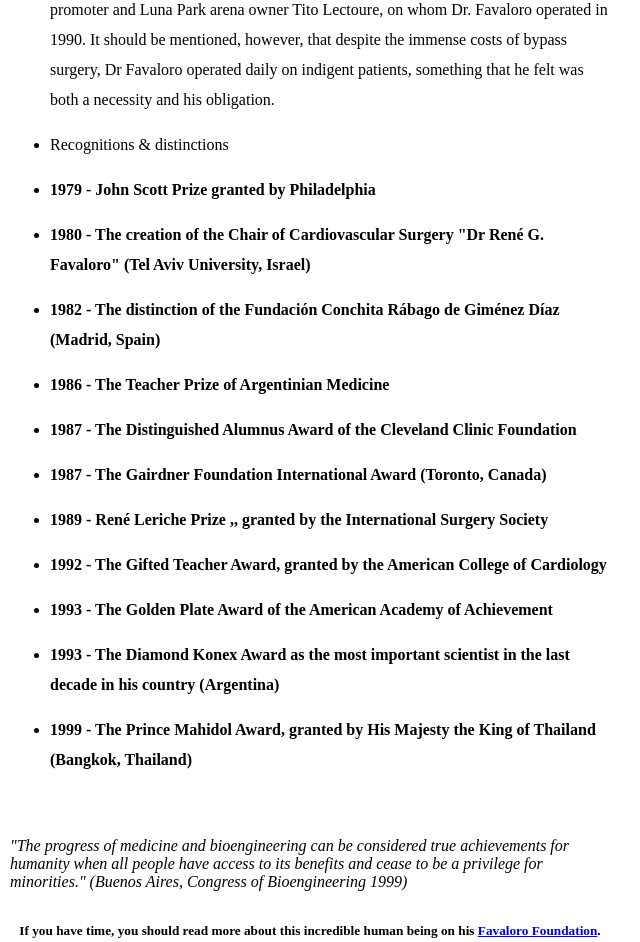
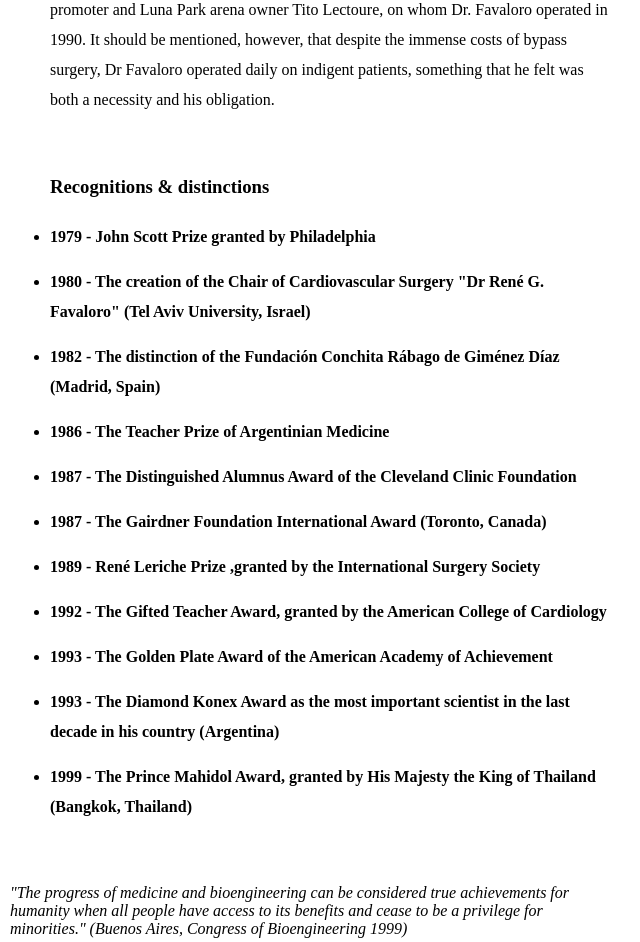
Before and after one commit to andym80/favaloro-review, a website: page index.html in a window 1280 px wide. Shown: the part 2740-3682 px from the top of the page, without its empty margins (330-970 px from the left). Drawn offline with Linux system fonts and the light colour scheme.

Commit message:
fix index.html adding h3

```diff
--- a/index.html
+++ b/index.html
@@ -132,7 +132,9 @@
       mentioned, however, that despite the immense costs of bypass surgery, Dr Favaloro operated daily on
       indigent
       patients, something that he felt was both a necessity and his obligation.</li>
-    <li class="h3-fix">Recognitions & distinctions</li>
+  </ul>
+  <ul>
+    <h3>Recognitions & distinctions</h3>
     <li><strong>1979 - John Scott Prize granted by Philadelphia</strong></li>
     <li><strong>1980 - The creation of the Chair of Cardiovascular Surgery "Dr René G. Favaloro" (Tel Aviv
         University, Israel)</strong></li>
@@ -142,7 +144,7 @@
     <li><strong>1986 - The Teacher Prize of Argentinian Medicine </strong></li>
     <li><strong>1987 - The Distinguished Alumnus Award of the Cleveland Clinic Foundation </strong></li>
     <li><strong>1987 - The Gairdner Foundation International Award (Toronto, Canada)</strong></li>
-    <li><strong>1989 - René Leriche Prize ,, granted by the International Surgery Society </strong></li>
+    <li><strong>1989 - René Leriche Prize ,granted by the International Surgery Society </strong></li>
     <li><strong>1992 - The Gifted Teacher Award, granted by the American College of Cardiology </strong></li>
     <li><strong>1993 - The Golden Plate Award of the American Academy of Achievement </strong></li>
     <li><strong>1993 - The Diamond Konex Award as the most important scientist in the last decade in his
```
